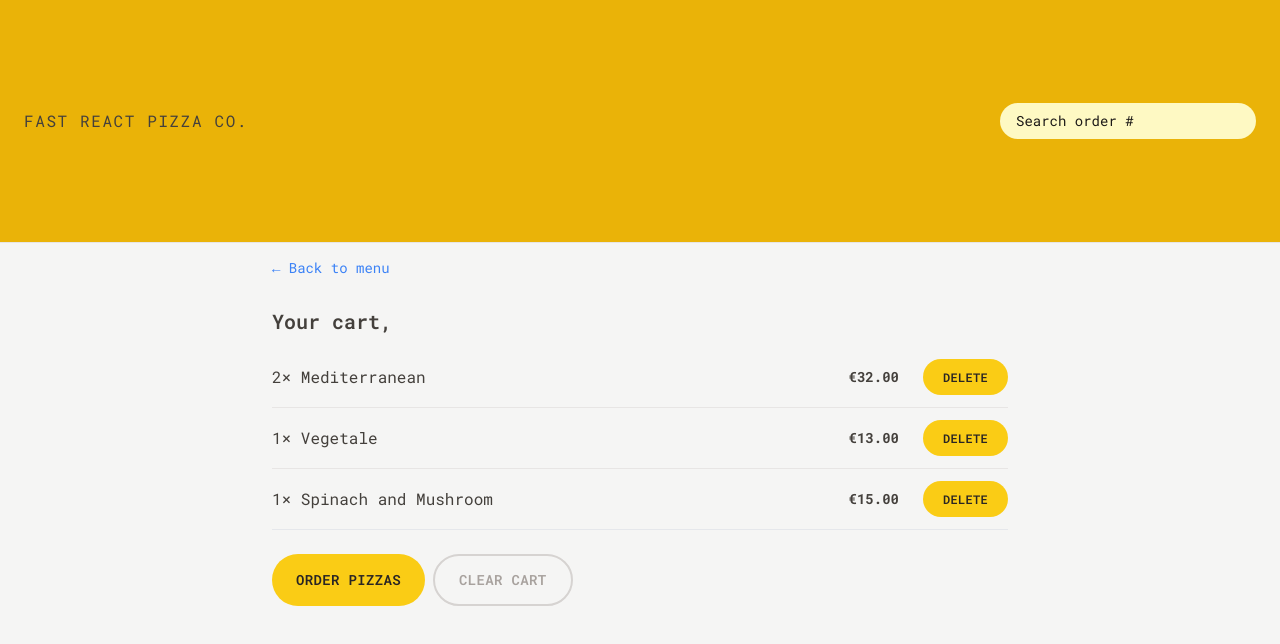
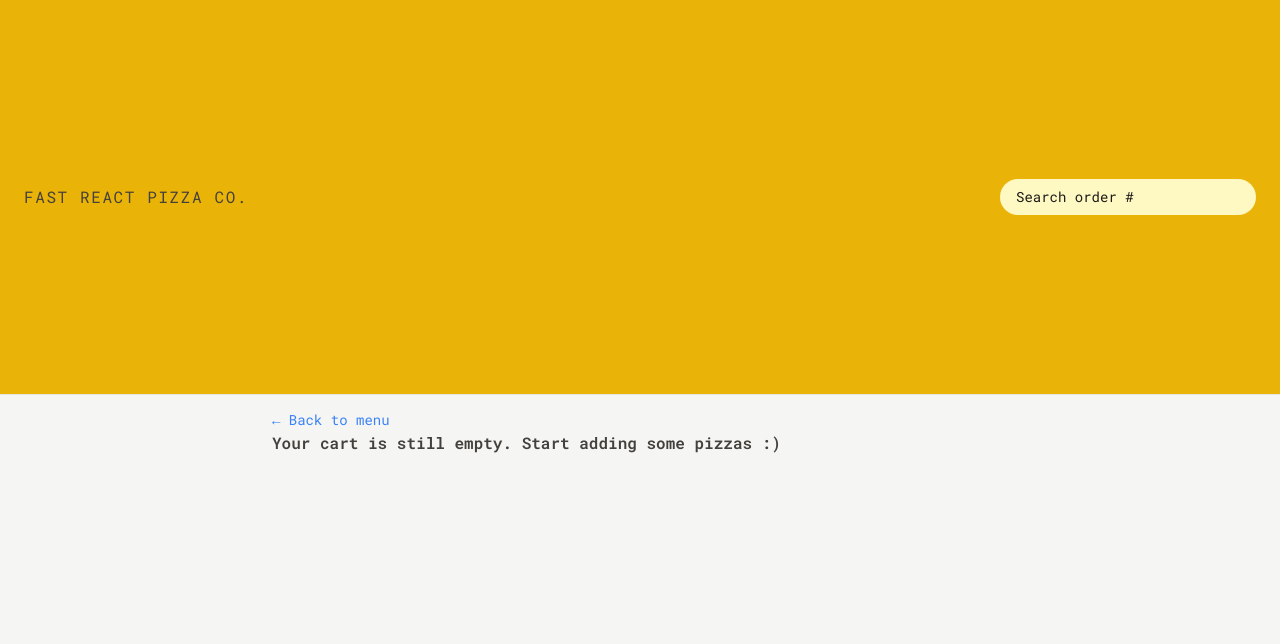
Before and after one commit to duylesales/ReactAdvance-ReactRouter-TailwindCSS-Intruct-By-JonasSchmedtnann-Udemy, a React (Vite) app: page /cart in a window 1280 px wide. Shown: the top 644 px of the page. Built offline with nearby package versions, Linux system fonts and the light colour scheme.

Commit message:
Building the Cart Page

```diff
--- a/src/features/cart/Cart.jsx
+++ b/src/features/cart/Cart.jsx
@@ -1,36 +1,18 @@
-import { Link } from "react-router-dom";
+
 import LinkButton from "../../ui/LinkButton";
 import Button from "../../ui/Button";
 import CartItem from "./CartItem";
-import { useSelector } from "react-redux";
+import EmptyCart from './EmptyCart'
+import { useDispatch, useSelector } from "react-redux";
+import { clearCart, getCart } from "./cartSlice";
 
-const fakeCart = [
-  {
-    pizzaId: 12,
-    name: "Mediterranean",
-    quantity: 2,
-    unitPrice: 16,
-    totalPrice: 32,
-  },
-  {
-    pizzaId: 6,
-    name: "Vegetale",
-    quantity: 1,
-    unitPrice: 13,
-    totalPrice: 13,
-  },
-  {
-    pizzaId: 11,
-    name: "Spinach and Mushroom",
-    quantity: 1,
-    unitPrice: 15,
-    totalPrice: 15,
-  },
-];
 
 function Cart() {
   const username = useSelector((state) => state.user.username);
-  const cart = fakeCart;
+  const cart = useSelector(getCart);
+  const dispatch = useDispatch();
+
+  if (!cart.length) return <EmptyCart />;
 
   return (
     <div className="px-4 py-3 ">
@@ -49,7 +31,9 @@
           Order pizzas
         </Button>
 
-        <Button type="secondary">Clear cart</Button>
+        <Button type="secondary" onClick={() => dispatch(clearCart())}>
+          Clear cart
+        </Button>
       </div>
     </div>
   );
--- a/src/features/cart/EmptyCart.jsx
+++ b/src/features/cart/EmptyCart.jsx
@@ -1,11 +1,12 @@
-import { Link } from 'react-router-dom';
+import LinkButton from "../../ui/LinkButton";
 
 function EmptyCart() {
   return (
-    <div>
-      <Link to="/menu">&larr; Back to menu</Link>
-
-      <p>Your cart is still empty. Start adding some pizzas :)</p>
+    <div className="px-4 py-3">
+      <LinkButton to="/menu">&larr; Back to menu</LinkButton>
+      <p className="font-semibold">
+        Your cart is still empty. Start adding some pizzas :)
+      </p>
     </div>
   );
 }
--- a/src/features/cart/cartSlice.js
+++ b/src/features/cart/cartSlice.js
@@ -50,6 +50,8 @@
 
 export default cartSlice.reducer;
 
+export const getCart = state=>state.cart.cart;
+
 export const getTotalCartQuantity = (state) =>
   state.cart.cart.reduce((sum, item) => sum + item.quantity, 0);
 export const getTotalCartPrice = (state) =>
```
